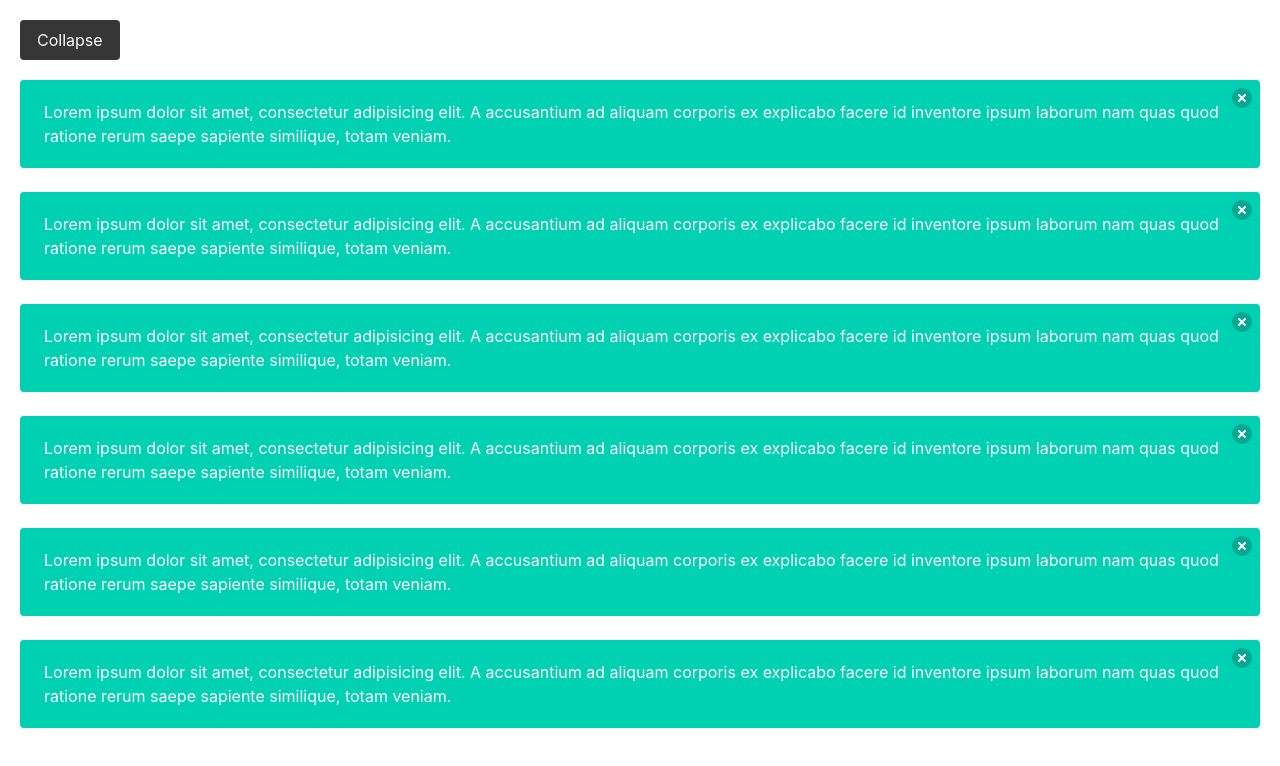
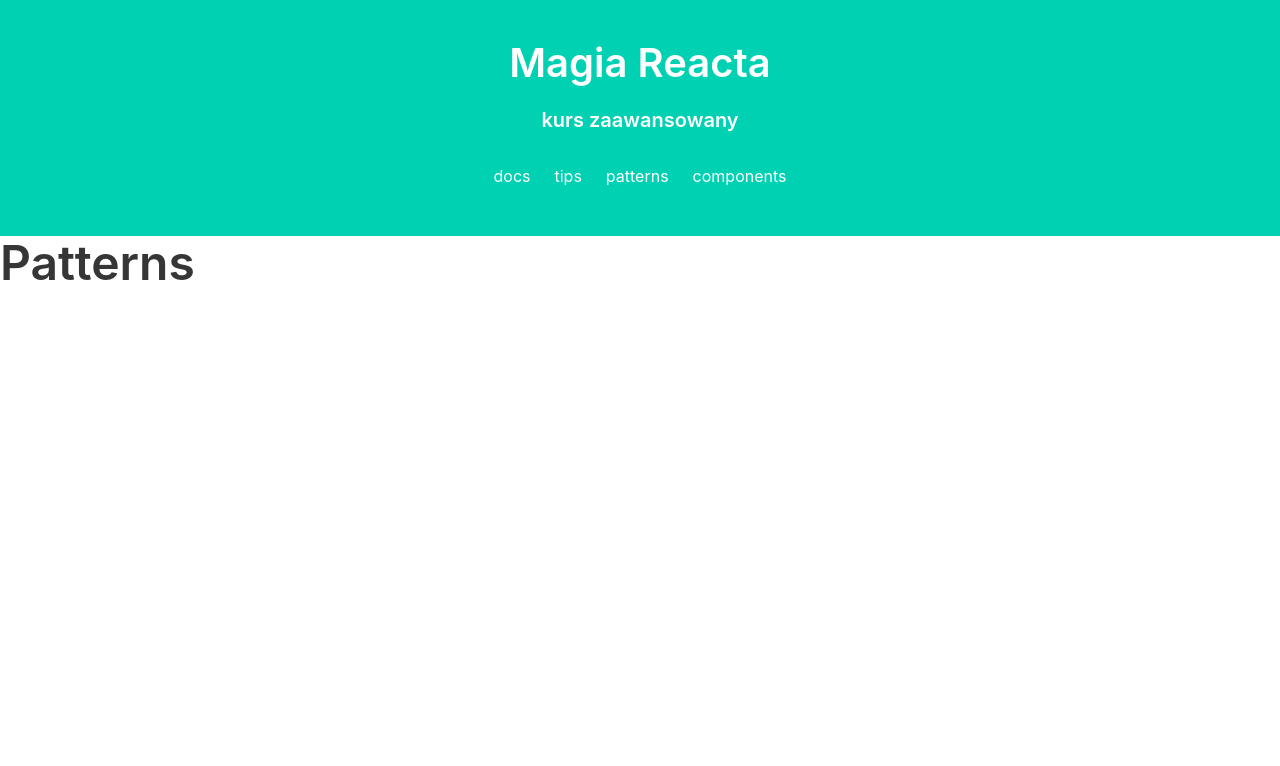
Before and after one commit to noszczynski/react-advanced, a React (Create React App) app: page /patterns in a window 1280 px wide. Shown: the top 766 px of the page. Built offline with nearby package versions, Linux system fonts and the light colour scheme.

Commit message:
Implemented simple navigation and small refactoring

```diff
--- a/package.json
+++ b/package.json
@@ -33,6 +33,8 @@
   },
   "devDependencies": {
     "eslint": "^6.8.0",
-    "prettier": "1.19.1"
+    "prettier": "1.19.1",
+    "react-router": "^5.1.2",
+    "react-router-dom": "^5.1.2"
   }
 }
--- a/src/App.js
+++ b/src/App.js
@@ -1,12 +1,22 @@
 import React from "react";
-import styles from "./App.module.scss";
-import ItemsList from "./components/itemsList/itemsList";
+import { createBrowserHistory } from "history";
+import { Route, Router } from "react-router";
+import Docs from "./views/Docs";
+import Patterns from "./views/Patterns";
+import Components from "./views/Components";
+import Tips from "./views/Tips";
+
+const history = createBrowserHistory();
 
 function App() {
   return (
-    <div className={styles.app}>
-      <ItemsList />
-    </div>
+    <Router history={history}>
+      <Route path="/" exact component={Docs} />
+      <Route path="/docs" component={Docs} />
+      <Route path="/components" component={Components} />
+      <Route path="/patterns" component={Patterns} />
+      <Route path="/tips" component={Tips} />
+    </Router>
   );
 }
 
--- /dev/null
+++ b/src/components/Header/index.js
@@ -0,0 +1,12 @@
+import React from "react";
+import Navigation from "../Navigation/Index";
+
+function Header() {
+  return (
+    <div>
+      <Navigation />
+    </div>
+  );
+}
+
+export default Header;
--- /dev/null
+++ b/src/components/Navigation/Index.js
@@ -0,0 +1,40 @@
+import React from "react";
+import { NavLink } from "react-router-dom";
+import "bulma";
+import cx from "classnames";
+import styles from "./Navigation.module.scss";
+
+function Navigation() {
+  return (
+    <nav className={cx(`navbar is-primary`, styles.navbar)} role={`navigation`}>
+      <h1 className={`title is-2 has-text-white`}>Magia Reacta</h1>
+      <h2 className={`title is-5 has-text-white`}>kurs zaawansowany</h2>
+      <div className={`navbar-menu`}>
+        <ul className={`navbar-start`}>
+          <li className={`navbar-item`}>
+            <NavLink to={`/docs`} className={`has-text-white`}>
+              docs
+            </NavLink>
+          </li>
+          <li className={`navbar-item`}>
+            <NavLink to={`/tips`} className={`has-text-white`}>
+              tips
+            </NavLink>
+          </li>
+          <li className={`navbar-item`}>
+            <NavLink to={`/patterns`} className={`has-text-white`}>
+              patterns
+            </NavLink>
+          </li>
+          <li className={`navbar-item`}>
+            <NavLink to={`/components`} className={`has-text-white`}>
+              components
+            </NavLink>
+          </li>
+        </ul>
+      </div>
+    </nav>
+  );
+}
+
+export default Navigation;
--- /dev/null
+++ b/src/components/Navigation/Navigation.module.scss
@@ -0,0 +1,7 @@
+.navbar {
+  display: flex;
+  flex-direction: column;
+  align-items: center;
+  padding: 40px 0;
+  justify-content: center;
+}
--- a/src/components/itemsList/itemsList.js
+++ b/src/components/itemsList/index.js
@@ -1,4 +1,4 @@
-import React, { Fragment, useState } from "react";
+import React, { useState } from "react";
 import styles from "./itemsList.module.scss";
 import cx from "classnames";
 
@@ -29,7 +29,7 @@ const items = [
   totam veniam. `
 ];
 
-function ItemsList() {
+function ItemList() {
   const [isCollapsed, setIsCollapsed] = useState(false);
 
   const listClass = cx(styles.list, {
@@ -37,7 +37,7 @@ function ItemsList() {
   });
 
   return (
-    <Fragment>
+    <div className={styles.wrapper}>
       <button
         className={cx("button is-dark", styles.collapseButton)}
         onClick={() => setIsCollapsed(!isCollapsed)}
@@ -52,8 +52,8 @@ function ItemsList() {
           </li>
         ))}
       </ul>
-    </Fragment>
+    </div>
   );
 }
 
-export default ItemsList;
+export default ItemList;
--- a/src/components/itemsList/itemsList.module.scss
+++ b/src/components/itemsList/itemsList.module.scss
@@ -1,3 +1,7 @@
+.wrapper {
+  width: 80%;
+  margin: 0 auto;
+}
 .list {
   padding: 0;
   margin: 0;
--- /dev/null
+++ b/src/views/Components.js
@@ -0,0 +1,13 @@
+import React, { Fragment } from "react";
+import Header from "../components/Header";
+
+function Components() {
+  return (
+    <Fragment>
+      <Header />
+      <h1 className={`title is-1`}>Components</h1>
+    </Fragment>
+  );
+}
+
+export default Components;
--- /dev/null
+++ b/src/views/Docs.js
@@ -0,0 +1,17 @@
+import React from "react";
+import ItemList from "../components/itemsList";
+import Header from "../components/Header";
+
+function Docs() {
+  return (
+    <div>
+      <Header />
+      <div>
+        <h1 className={`title is-1`}>Docs</h1>
+        <ItemList />
+      </div>
+    </div>
+  );
+}
+
+export default Docs;
--- /dev/null
+++ b/src/views/Patterns.js
@@ -0,0 +1,13 @@
+import React, { Fragment } from "react";
+import Header from "../components/Header";
+
+function Patterns() {
+  return (
+    <Fragment>
+      <Header />
+      <h1 className={`title is-1`}>Patterns</h1>
+    </Fragment>
+  );
+}
+
+export default Patterns;
--- /dev/null
+++ b/src/views/Tips.js
@@ -0,0 +1,13 @@
+import React, { Fragment } from "react";
+import Header from "../components/Header";
+
+function Tips() {
+  return (
+    <Fragment>
+      <Header />
+      <h1 className={`title is-1`}>Tips</h1>
+    </Fragment>
+  );
+}
+
+export default Tips;
```
Also changed, not shown: 1 other file (tests, documents, lock files or other folders).
